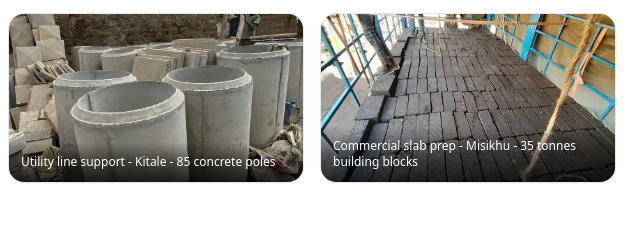
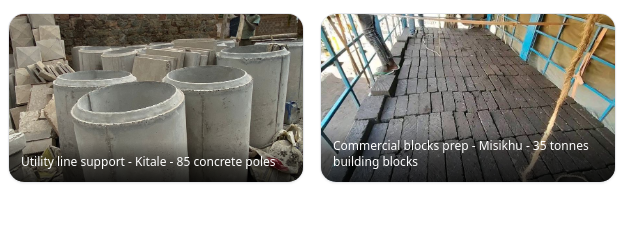
Before and after one commit to Soita-source/Kamukuywaconcrete, a website: page public/index.html in a window 1280 px wide. Shown: the part 3647-3885 px from the top of the page, 640-1280 px from the left. Drawn offline with nearby package versions, Linux system fonts and the light colour scheme.

Commit message:
save the changes

```diff
--- a/public/index.html
+++ b/public/index.html
@@ -597,10 +597,10 @@
                 </figure>
 
                 <figure class="group relative overflow-hidden rounded-2xl border border-gray-200 bg-gray-100 shadow-sm">
-                    <a href="images/blocks.jpeg" class="delivery-lightbox-trigger block h-full w-full" data-caption="Commercial slab prep - Misikhu - 35 tonnes building sand">
+                    <a href="images/blocks.jpeg" class="delivery-lightbox-trigger block h-full w-full" data-caption="Commercial blocks prep - Misikhu - 35 tonnes building blocks">
                         <img src="images/blocks.jpeg" alt="Commercial slab prep delivery in Misikhu" class="h-full w-full object-cover transition duration-500 group-hover:scale-105">
                     </a>
-                    <figcaption class="absolute inset-x-0 bottom-0 bg-gradient-to-t from-black/80 via-black/50 to-transparent p-3 text-xs text-white">Commercial slab prep - Misikhu - 35 tonnes building blocks</figcaption>
+                    <figcaption class="absolute inset-x-0 bottom-0 bg-gradient-to-t from-black/80 via-black/50 to-transparent p-3 text-xs text-white">Commercial blocks prep - Misikhu - 35 tonnes building blocks</figcaption>
                 </figure>
             </div>
         </div>
```
